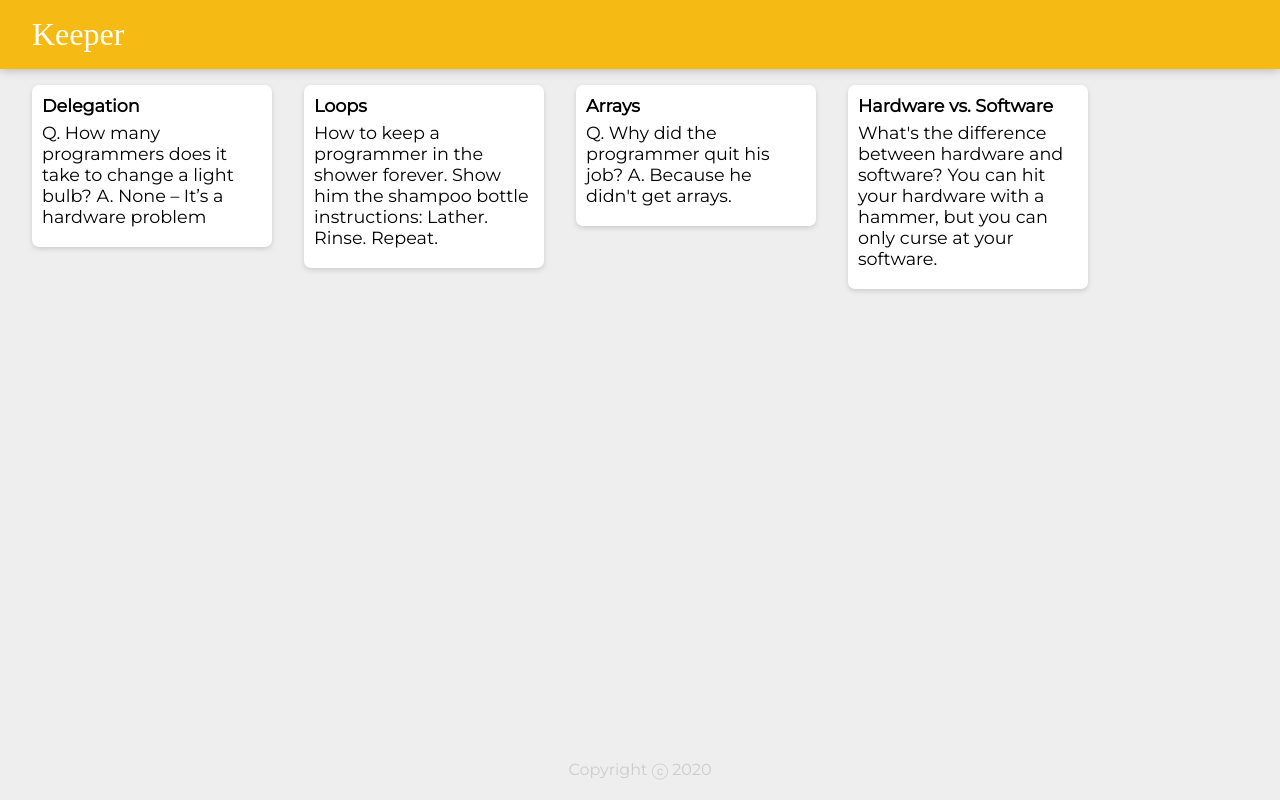
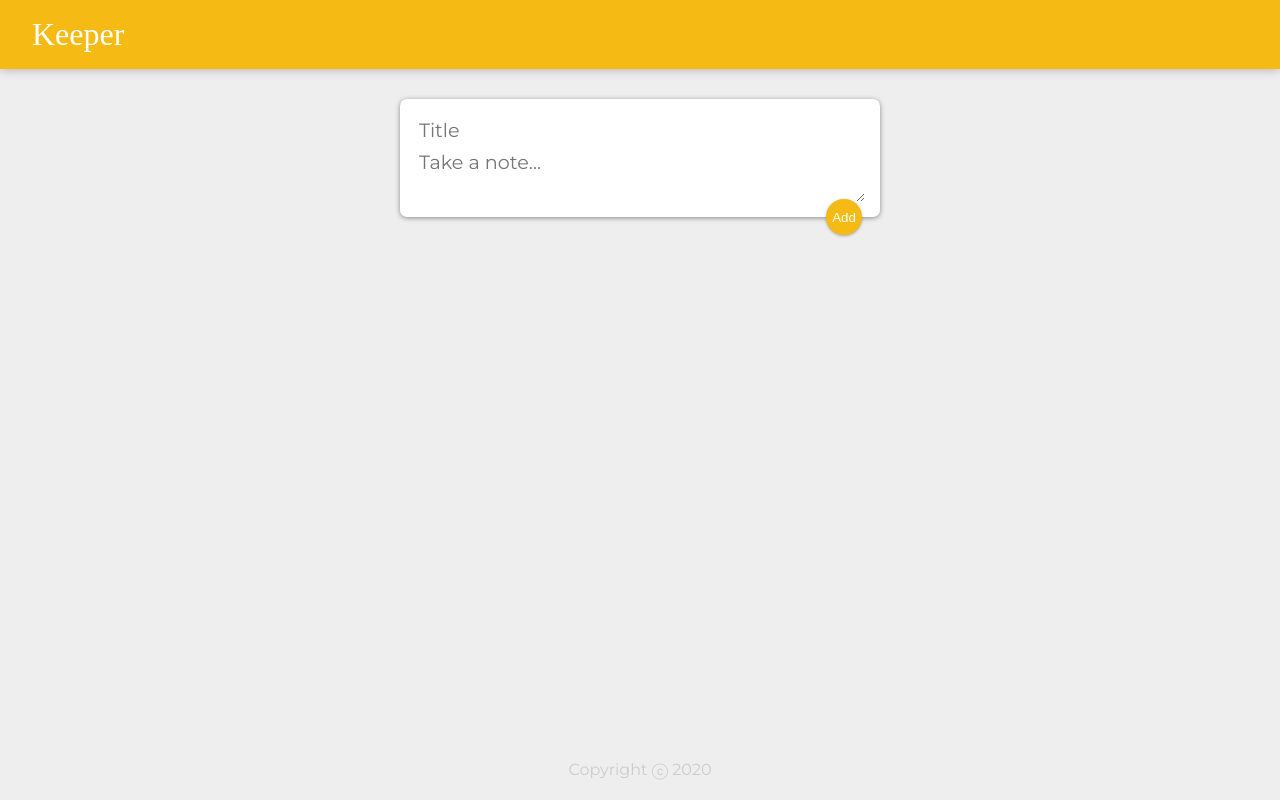
Before and after one commit to Lakubas/Lakubas.github.io, a React (Create React App) app: page / in a window 1280 px wide. Built offline with nearby package versions, Linux system fonts and the light colour scheme; a web font is replaced by a local one.

Commit message:
Complete challenge!

```diff
--- a/src/components/App.jsx
+++ b/src/components/App.jsx
@@ -2,18 +2,14 @@ import React from "react";
 import Header from "./Header/Header";
 import Note from "./Note/Note";
 import Footer from "./Footer/Footer";
-import notes from "./Note/notes"
+
 
 export default class App extends React.Component {
     render() {
         return (
             <div>
                 <Header />
-                {notes.map((noteItem) =>
-                    <Note
-                    key={noteItem.key}
-                    note={noteItem}
-                    />)}
+                <Note />
                 <Footer />
             </div>
         );
--- /dev/null
+++ b/src/components/Note/AddNote.jsx
@@ -0,0 +1,25 @@
+import React from "react";
+
+export default function AddNote(props) {
+    const [addNote, setAddNote] = React.useState({
+        title: "",
+        content: ""
+    });
+
+    let onChange = (event) => {
+        const {name, value} = event.target;
+        setAddNote({...addNote, [name]: value});
+    }
+
+    return (
+        <form onSubmit={(event) => {
+            event.preventDefault();
+            props.onSubmit(addNote);
+            setAddNote({title: "", content: ""});
+        }}>
+            <input type="text" name="title" placeholder="Title" value={addNote.title} onChange={onChange}/>
+            <textarea type="text" name="content" placeholder="Take a note..." value={addNote.content} onChange={onChange}/>
+            <button type="submit">Add</button>
+        </form>
+    )
+}
--- /dev/null
+++ b/src/components/Note/ItemNote.jsx
@@ -0,0 +1,14 @@
+import React from "react";
+
+export default function ItemNote(props) {
+    return (
+        <div className="note">
+            <h1>{props.note.title}</h1>
+            <p>{props.note.content}</p>
+            <button onClick={() => {
+                props.onDelete(props.id);
+            }}>
+                DELETE</button>
+        </div>
+    );
+}
--- a/src/components/Note/Note.jsx
+++ b/src/components/Note/Note.jsx
@@ -1,12 +1,41 @@
 import React from "react";
+import AddNote from "./AddNote";
+import ItemNote from "./ItemNote";
+// import notes from "./notes"
 
-export default class Note extends React.Component {
-    render() {
-        return (
-            <div className="note">
-                <h1>{this.props.note.title}</h1>
-                <p>{this.props.note.content}</p>
-            </div>
-        );
+export default function Note() {
+
+    const [ note, setNote ] = React.useState([]);
+
+    let onAddNote = (newNote) => {
+        console.log("ADDING");
+        console.log(newNote);
+        setNote((prevNotes) => {
+            return [
+                ...prevNotes,
+                newNote
+            ];
+        });
     }
+
+    let onDeleteNote = (id) => {
+                setNote((prevNotes) => {
+            return prevNotes.filter((note, index) => {
+                return index !== id;
+            });
+        });
+    }
+
+    return (
+        <React.Fragment>
+            <AddNote onSubmit={onAddNote}/>
+            {note.map((noteItem, index) =>
+                <ItemNote
+                key={index}
+                id={index}
+                note={noteItem}
+                onDelete={onDeleteNote}
+                />)}
+        </React.Fragment>
+    );
 }
--- a/src/styles.css
+++ b/src/styles.css
@@ -57,3 +57,53 @@ footer p {
   white-space: pre-wrap;
   word-wrap: break-word;
 }
+
+.note button {
+    display: flex;
+    margin: auto 20px auto auto;
+    color: #f5ba13;
+    font-weight: bold;
+    background-color: transparent;
+    border: none;
+    width: 36px;
+    height: 16px;
+    cursor: pointer;
+    outline: none;
+}
+
+form {
+    position: relative;
+    display: flex;
+    flex-direction: column;
+    width: 480px;
+    margin: 30px auto 20px;
+    background: #fff;
+    padding: 15px;
+    border-radius: 7px;
+    box-shadow: 0 1px 5px rgb(138, 137, 137);
+}
+
+form input,
+form textarea {
+    border: none;
+    padding: 4px;
+    outline: none;
+    font-size: 1.2rem;
+    font-family: inherit;
+    resize: vertical;
+}
+
+form button{
+    position: absolute;
+    right: 18px;
+    bottom: -18px;
+    background: #f5ba13;
+    color: #fff;
+    border: none;
+    border-radius: 50%;
+    width: 36px;
+    height: 36px;
+    box-shadow: 0 1px 3px rgba(0, 0, 0, 0.3);
+    cursor: pointer;
+    outline: none;
+}
```
